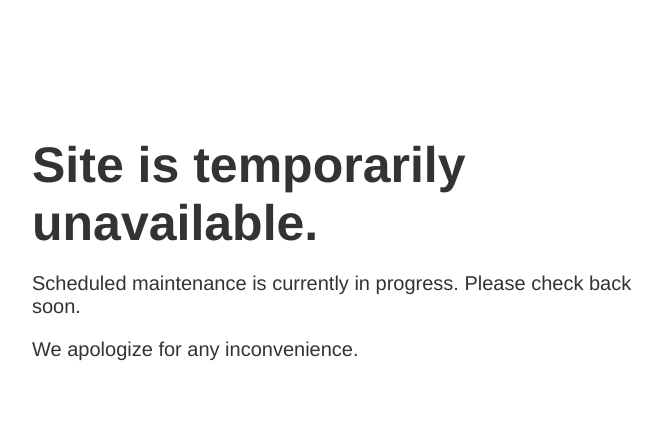
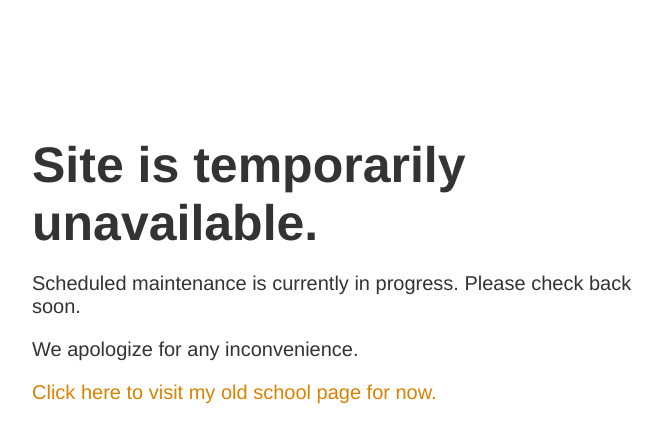
Before and after one commit to crazyuploader/school, a plain HTML site: page index.html in a window 1280 px wide. Shown: the whole page, without its empty margins (283-945 px from the left). Drawn offline with Linux system fonts and the light colour scheme.

Commit message:
Update index.html

```diff
--- a/index.html
+++ b/index.html
@@ -20,6 +20,7 @@
             <h1>Site is temporarily unavailable.</h1>
             <p>Scheduled maintenance is currently in progress. Please check back soon.</p>
             <p>We apologize for any inconvenience.</p>
+            <a href="/school">Click here to visit my old school page for now.</a>
         </article>
     </body>
 </html>
```
